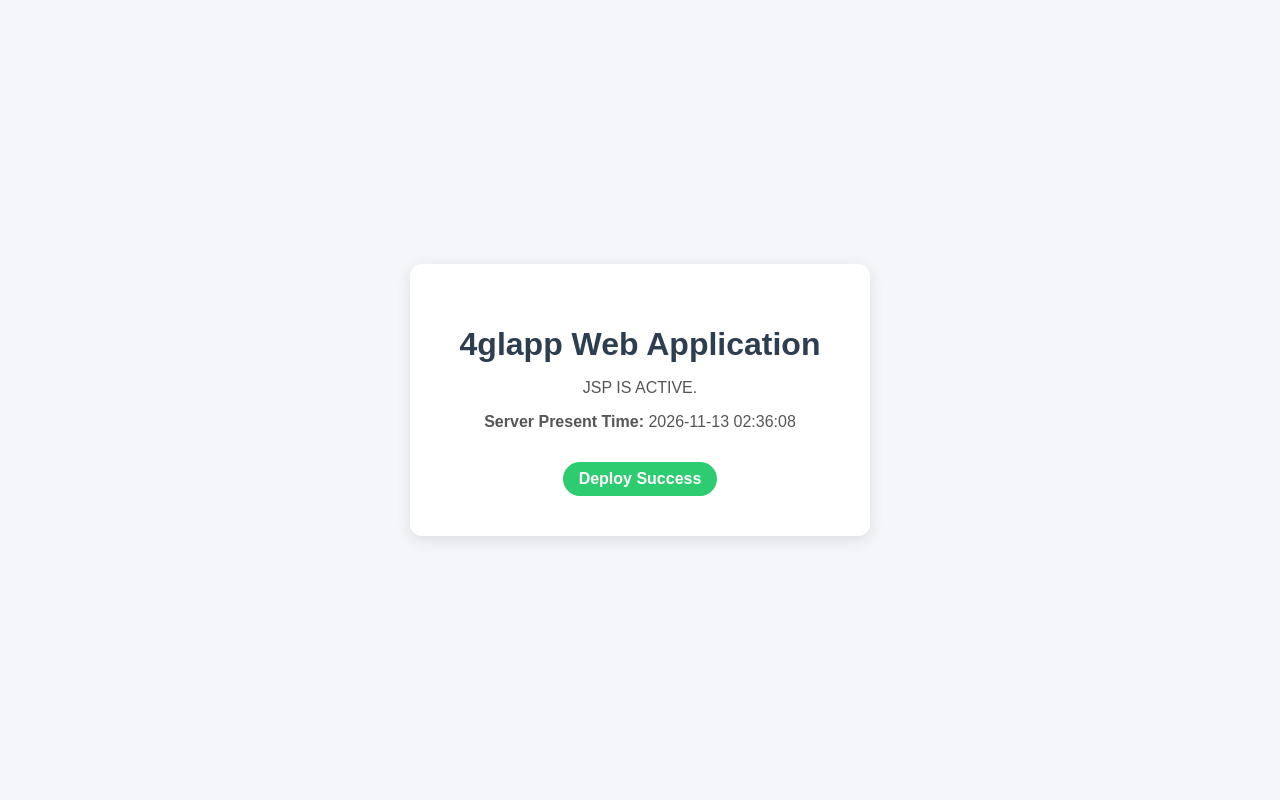
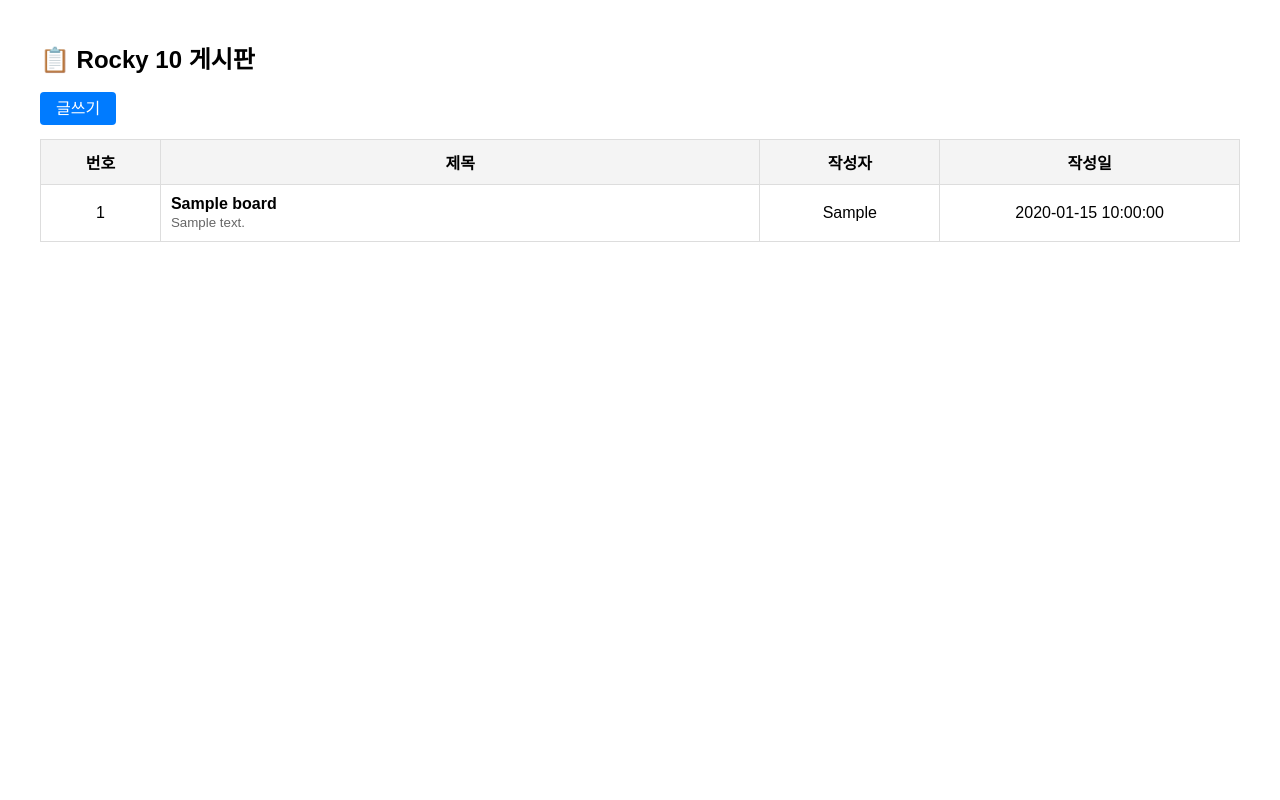
Before and after one commit to hyeona-jeong/my4glapp, a Java web app: page / in a window 1280 px wide. Run offline with Tomcat 11, a stand-in JSP engine, Linux system fonts and the light colour scheme; tables that the repository leaves empty or names only in its code hold one stand-in row (values such as "Sample post").

Commit message:
261118-1

```diff
--- a/src/main/webapp/index.jsp
+++ b/src/main/webapp/index.jsp
@@ -1,50 +1,81 @@
 <%@ page language="java" contentType="text/html; charset=UTF-8" pageEncoding="UTF-8"%>
-<%@ page import="java.util.Date, java.text.SimpleDateFormat" %>
-<%
-    SimpleDateFormat sdf = new SimpleDateFormat("yyyy-MM-dd HH:mm:ss");
-    String now = sdf.format(new Date());
-%>
+<%@ page import="java.sql.*" %>
 <!DOCTYPE html>
-<html lang="ko">
+<html>
 <head>
-    <meta charset="UTF-8">
-    <title>4glapp 배포 테스트</title>
-    <style>
-        body {
-            font-family: 'Malgun Gothic', sans-serif;
-            display: flex;
-            justify-content: center;
-            align-items: center;
-            height: 100vh;
-            margin: 0;
-            background-color: #f4f6f9;
-        }
-        .card {
-            background: #ffffff;
-            padding: 40px 50px;
-            border-radius: 12px;
-            box-shadow: 0 4px 15px rgba(0,0,0,0.1);
-            text-align: center;
-        }
-        h1 { color: #2c3e50; margin-bottom: 10px; }
-        p { color: #555; font-size: 16px; }
-        .badge {
-            display: inline-block;
-            margin-top: 15px;
-            padding: 8px 16px;
-            background-color: #2ecc71;
-            color: white;
-            border-radius: 20px;
-            font-weight: bold;
-        }
-    </style>
+<meta charset="UTF-8">
+<title>게시판 목록</title>
+<style>
+    body { font-family: sans-serif; margin: 40px; }
+    table { width: 100%; border-collapse: collapse; margin-top: 20px; }
+    th, td { border: 1px solid #ddd; padding: 10px; text-align: center; }
+    th { background-color: #f4f4f4; }
+    td.title { text-align: left; }
+    .btn { padding: 8px 16px; background: #007bff; color: white; text-decoration: none; border-radius: 4px; }
+</style>
 </head>
 <body>
-    <div class="card">
-        <h1>4glapp Web Application</h1>
-        <p>JSP IS ACTIVE.</p>
-        <p><strong>Server Present Time:</strong> <%= now %></p>
-        <div class="badge">Deploy Success</div>
-    </div>
+
+    <h2>📋 Rocky 10 게시판</h2>
+    <a href="write.jsp" class="btn">글쓰기</a>
+
+    <table>
+        <thead>
+            <tr>
+                <th width="10%">번호</th>
+                <th width="50%">제목</th>
+                <th width="15%">작성자</th>
+                <th width="25%">작성일</th>
+            </tr>
+        </thead>
+        <tbody>
+        <%
+            // MariaDB 기준 (MySQL일 경우 mariadb -> mysql 로 변경)
+            String url = "jdbc:mariadb://192.168.111.131:3306/boarddb?useUnicode=true&characterEncoding=utf8mb4";
+            String dbUser = "boarduser";
+            String dbPass = "1234";
+
+            Connection conn = null;
+            PreparedStatement pstmt = null;
+            ResultSet rs = null;
+
+            try {
+                Class.forName("org.mariadb.jdbc.Driver"); // MySQL: com.mysql.cj.jdbc.Driver
+                conn = DriverManager.getConnection(url, dbUser, dbPass);
+
+                String sql = "SELECT id, title, writer, content, reg_date FROM board ORDER BY id DESC";
+                pstmt = conn.prepareStatement(sql);
+                rs = pstmt.executeQuery();
+
+                while (rs.next()) {
+                    int id = rs.getInt("id");
+                    String title = rs.getString("title");
+                    String writer = rs.getString("writer");
+                    String content = rs.getString("content");
+                    String regDate = rs.getString("reg_date");
+        %>
+            <tr>
+                <td><%= id %></td>
+                <td class="title">
+                    <strong><%= title %></strong><br>
+                    <small style="color: #666;"><%= content %></small>
+                </td>
+                <td><%= writer %></td>
+                <td><%= regDate %></td>
+            </tr>
+        <%
+                }
+            } catch (Exception e) {
+                out.println("<tr><td colspan='4'>DB 연결 오류: " + e.getMessage() + "</td></tr>");
+                e.printStackTrace();
+            } finally {
+                if (rs != null) try { rs.close(); } catch (Exception e) {}
+                if (pstmt != null) try { pstmt.close(); } catch (Exception e) {}
+                if (conn != null) try { conn.close(); } catch (Exception e) {}
+            }
+        %>
+        </tbody>
+    </table>
+
 </body>
 </html>
```
Also changed, not shown: src/main/webapp/write.jsp (added, +38 -0 lines), src/main/webapp/write_process.jsp (added, +44 -0 lines), 2 other files.
